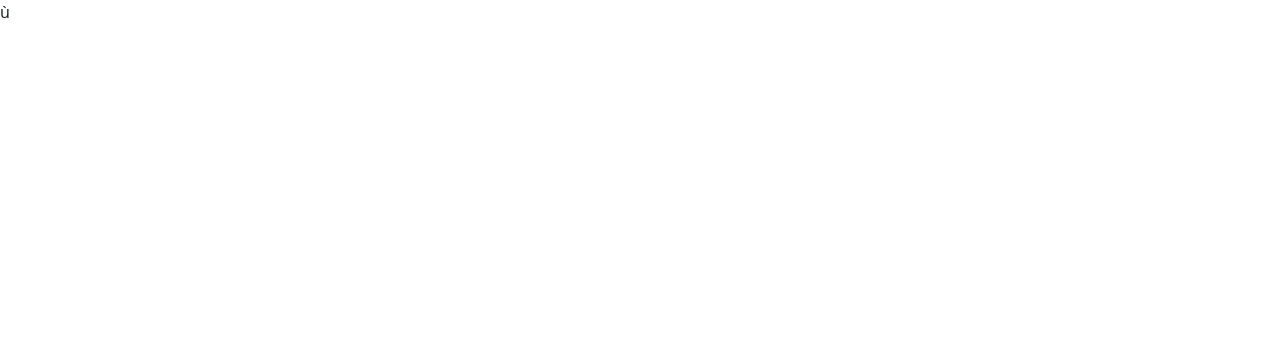
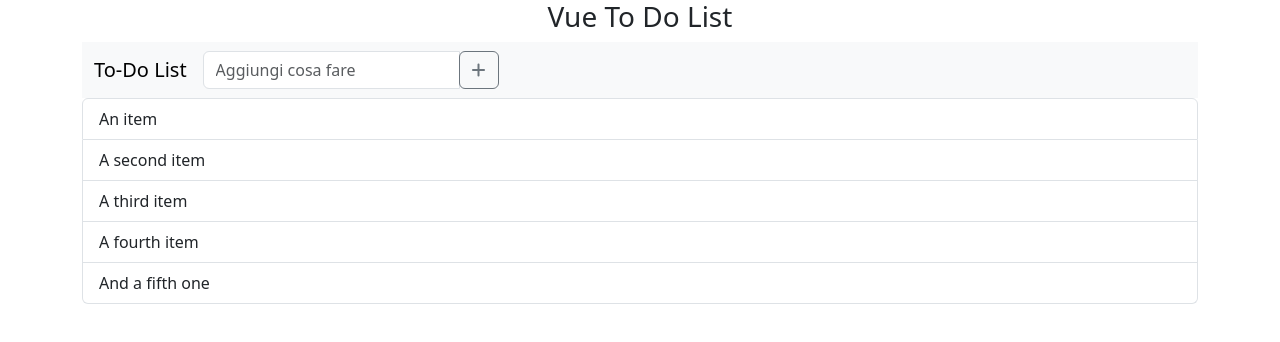
Before and after one commit to AlessandroBilli/vue-todolist, a plain HTML site: page index.html in a window 1280 px wide. Drawn offline with nearby package versions, Linux system fonts and the light colour scheme.

Commit message:
feat: struttura To Do List

```diff
--- a/index.html
+++ b/index.html
@@ -1,13 +1,70 @@
 <!DOCTYPE html>
 <html lang="en">
+
 <head>
     <meta charset="UTF-8">
     <meta name="viewport" content="width=device-width, initial-scale=1.0">
-    <link href="https://cdn.jsdelivr.net/npm/bootstrap@5.3.2/dist/css/bootstrap.min.css" rel="stylesheet" integrity="sha384-T3c6CoIi6uLrA9TneNEoa7RxnatzjcDSCmG1MXxSR1GAsXEV/Dwwykc2MPK8M2HN" crossorigin="anonymous">ù
+    <link href="https://cdn.jsdelivr.net/npm/bootstrap@5.3.2/dist/css/bootstrap.min.css" rel="stylesheet"
+        integrity="sha384-T3c6CoIi6uLrA9TneNEoa7RxnatzjcDSCmG1MXxSR1GAsXEV/Dwwykc2MPK8M2HN" crossorigin="anonymous">
     <link rel="stylesheet" href="style.css">
-    <link rel="stylesheet" href="https://cdnjs.cloudflare.com/ajax/libs/font-awesome/6.5.0/css/all.min.css" integrity="sha512-Avb2QiuDEEvB4bZJYdft2mNjVShBftLdPG8FJ0V7irTLQ8Uo0qcPxh4Plq7G5tGm0rU+1SPhVotteLpBERwTkw==" crossorigin="anonymous" referrerpolicy="no-referrer" />
+    <link rel="stylesheet" href="https://cdnjs.cloudflare.com/ajax/libs/font-awesome/6.5.0/css/all.min.css"
+        integrity="sha512-Avb2QiuDEEvB4bZJYdft2mNjVShBftLdPG8FJ0V7irTLQ8Uo0qcPxh4Plq7G5tGm0rU+1SPhVotteLpBERwTkw=="
+        crossorigin="anonymous" referrerpolicy="no-referrer" />
+
 <body>
+    <div id="app" v-cloak>
 
+        <div class="container text-center">
+
+            <h3> Vue To Do List</h3>
+
+            <nav class="navbar navbar-expand-lg navbar-light bg-light">
+                <div class="container">
+                    <a class="navbar-brand" href="#">To-Do List</a>
+                    <div class="collapse navbar-collapse" id="navbarNav">
+                        <ul class="navbar-nav ml-auto">
+                            <li class="nav-item">
+                                <div class="input-group">
+                                    <input class="form-control" type="text" placeholder="Aggiungi cosa fare">
+                                    <div class="input-group-append">
+                                        <button class="btn btn-outline-secondary" type="button">
+                                            <i class="fa-solid fa-plus"></i>
+                                        </button>
+                                    </div>
+                                </div>
+                            </li>
+                        </ul>
+                    </div>
+                </div>
+            </nav>
+
+            <ul class="list-group ">
+                <li class="list-group-item d-flex">An item</li>
+                <li class="list-group-item d-flex  ">A second item</li>
+                <li class="list-group-item d-flex">A third item</li>
+                <li class="list-group-item d-flex">A fourth item</li>
+                <li class="list-group-item d-flex">And a fifth one</li>
+            </ul>
+
+
+
+        </div>
+
+
+
+
+
+
+
+
+
+
+
+
+
+
+
+    </div>
 
 
 
@@ -16,4 +73,5 @@
     <script type="module" src="main.js"></script>
     <script src="https://unpkg.com/vue@3/dist/vue.global.js"></script>
 </body>
+
 </html>
--- a/main.js
+++ b/main.js
@@ -0,0 +1,13 @@
+const { createApp } = Vue;
+
+createApp({
+  data() {
+    return {
+
+
+    };
+  },
+  methods: {
+
+}
+}).mount("#app");
```
